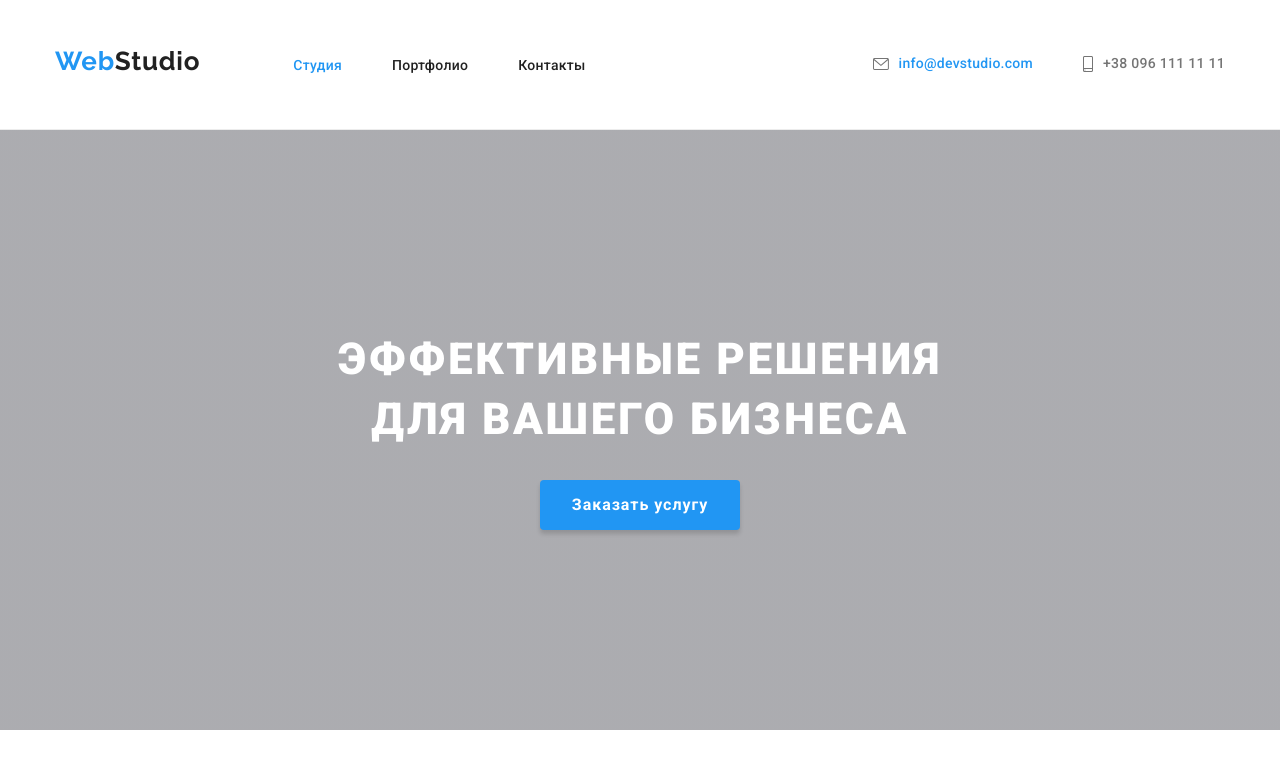
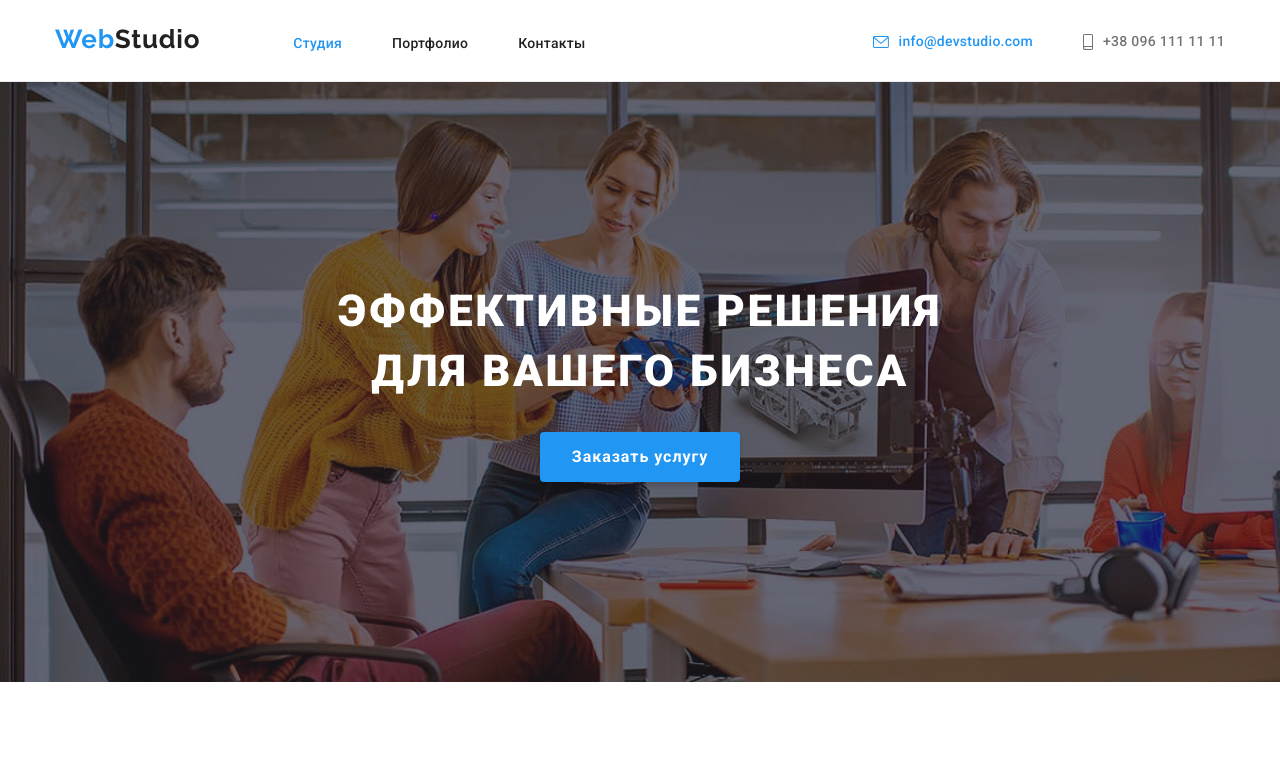
Before and after one commit to Marina-Hizhnyak/goit-markup-hw-04, a plain HTML site: page index.html in a window 1280 px wide. In both pictures the pointer is over the link "info@devstudio.com". Shown: the top 773 px of the page. Drawn offline with nearby package versions, Linux system fonts and the light colour scheme.

Commit message:
правки ментора

```diff
--- a/css/styles.css
+++ b/css/styles.css
@@ -94,10 +94,6 @@ img {
   padding: 0;
 }
 
-.link:hover,
-.link:focus {
-  color: var(--accent-text-color);
-}
 .site-nav-list .link {
   font-weight: 500;
   line-height: 1.15;
@@ -139,8 +135,6 @@ img {
 .link-contacts {
   display: flex;
   align-items: center;
-  padding-top: 32px;
-  padding-bottom: 32px;
   font-weight: 500;
   font-size: 14px;
   line-height: 1.14;
@@ -209,13 +203,12 @@ ul {
   justify-content: center;
   align-items: center;
   margin: 0 auto;
-  /* background-image: (linear-gradient: to right, rgba(47, 48, 58, 0.4), rgba(47, 48, 58, 0.4) url(../images/Img.jpg); */
   background-image: linear-gradient(
       to right,
       var(--overlay-color),
       var(--overlay-color)
     ),
-    url(./images/Img.jpg);
+    url(../images/Img.jpg);
 }
 
 .section-title {
@@ -355,7 +348,8 @@ ul {
   padding: 6px 22px;
   cursor: pointer;
 }
-.btn-portfolio:hover {
+.btn-portfolio:hover,
+.btn-portfolio:focus {
   background-color: var(--accent-text-color);
   color: var(--h1-text-color);
 }
@@ -530,7 +524,6 @@ ul {
 .icon-nav {
   fill: currentColor;
   margin-right: 10px;
-  color: var(--primary-text-color);
 }
 .clients-list {
   display: flex;
@@ -569,6 +562,7 @@ ul {
 .link-contacts:hover,
 .link-contacts:focus {
   color: var(--accent-text-color);
+  fill: var(--accent-text-color);
 }
 .sample-card:focus,
 .sample-card:hover {
```
